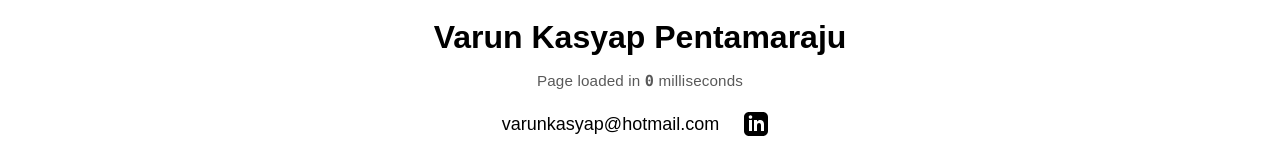
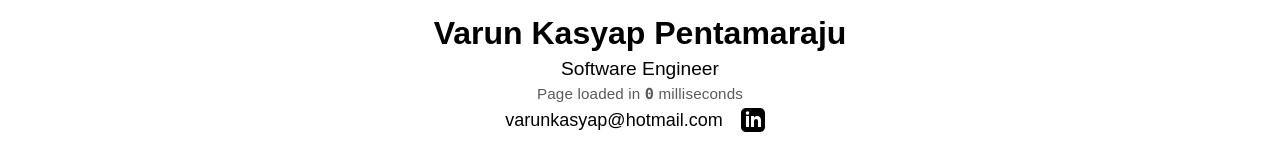
Before and after one commit to varunkasyap/varunkasyap.github.io, a plain HTML site: page index.html in a window 1280 px wide. Shown: the part 247-411 px from the top of the page. Drawn offline with Linux system fonts and the light colour scheme; no server answers.

Commit message:
Tighten the header, compress the headshot, and handle API limits.
Add a Software Engineer title, shrink headshot.jpeg for faster load,
space the load-time line closer to contact, and show a retry message
when GitHub rate-limits the contributions list.

```diff
--- a/index.html
+++ b/index.html
@@ -12,8 +12,9 @@
 
   <button id="themeToggle">Dark Mode</button>
 
-  <img src="headshot.jpeg" alt="Varun Kasyap Headshot" class="avatar">
+  <img src="headshot.jpeg" alt="Varun Kasyap Headshot" class="avatar" width="180" height="180">
   <h1>Varun Kasyap Pentamaraju</h1>
+  <p class="title">Software Engineer</p>
   <p class="load-time" id="loadTime" aria-live="polite"></p>
   <div class="contact-info">
     <a href="mailto:varunkasyap@hotmail.com" class="email">varunkasyap@hotmail.com</a>
--- a/script.js
+++ b/script.js
@@ -67,9 +67,17 @@ function fetchPRs(page, { scroll = false } = {}) {
   document.getElementById("pagination-controls").innerHTML = ""; // Hide controls while loading
 
   fetch(`${BASE_API_URL}&page=${page}&per_page=${itemsPerPage}`)
-    .then(response => response.json())
-    .then(data => {
+    .then(response => response.json().then(data => ({ response, data })))
+    .then(({ response, data }) => {
       container.innerHTML = ""; // Clear loading
+
+      const rateLimited = response.status === 403 || response.status === 429
+        || /rate limit/i.test(data.message || "");
+
+      if (rateLimited) {
+        container.innerHTML = "<p>Limit exceeded. Try again later.</p>";
+        return;
+      }
 
       if (data.items && data.items.length > 0) {
         totalCount = data.total_count;
--- a/style.css
+++ b/style.css
@@ -54,7 +54,7 @@ body {
 }
 
 h1 {
-  margin: 20px 0 5px 0;
+  margin: 16px 0 0 0;
   max-width: 100%;
   padding: 0 8px;
   text-align: center;
@@ -68,19 +68,27 @@ h2 {
   line-height: 1.3;
 }
 
+.title {
+  margin: 4px 0 0;
+  padding: 0 8px;
+  text-align: center;
+  font-size: clamp(1rem, 3.2vw, 1.2rem);
+  line-height: 1.3;
+  font-weight: normal;
+}
+
 .load-time {
-  margin: 8px 0 0;
+  margin: 2px 0 0;
   padding: 0 8px;
-  min-height: 1.4em;
   text-align: center;
   font-size: clamp(0.8rem, 2.8vw, 0.95rem);
-  line-height: 1.4;
+  line-height: 1.25;
   opacity: 0.65;
   letter-spacing: 0.01em;
 }
 
 .load-time:empty {
-  visibility: hidden;
+  display: none;
 }
 
 .load-time-ms {
@@ -102,8 +110,8 @@ h2 {
   align-items: center;
   justify-content: center;
   flex-wrap: wrap;
-  gap: 12px 15px;
-  margin-top: 10px;
+  gap: 0 8px;
+  margin-top: 6px;
   max-width: 100%;
   padding: 0 8px;
 }
@@ -114,6 +122,7 @@ h2 {
   justify-content: center;
   min-width: 44px;
   min-height: 44px;
+  margin: -12px 0;
 }
 
 .linkedin-icon {
```
Also changed, not shown: headshot.jpeg.
